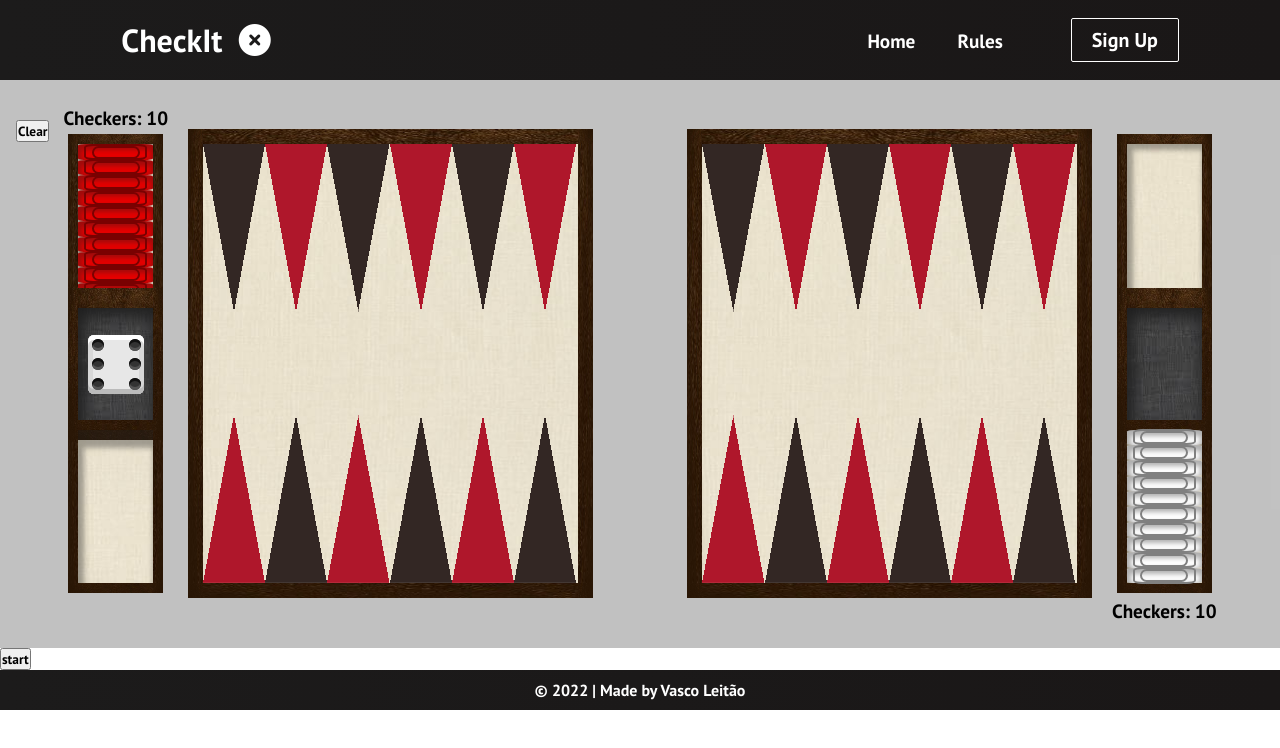
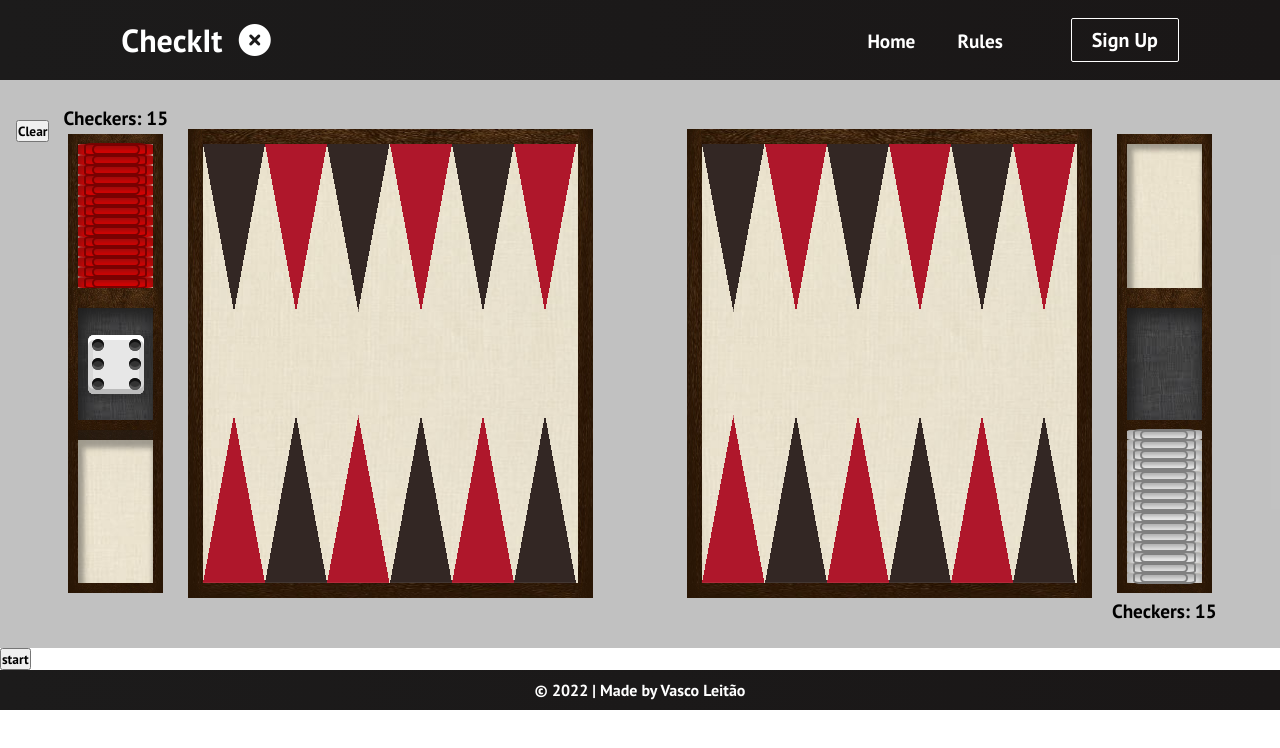
Before and after one commit to CodeCaco/CheckIt, a React (Create React App) app in the folder backgammon-webapp/: page /play in a window 1280 px wide. Shown: the top 748 px of the page. Built offline with nearby package versions, Linux system fonts and the light colour scheme.

Commit message:
Add Checker Moving to Box
Addded the functionality when bearing off to move the checker from the
origin pip to the box. Also added some extra comments.

```diff
--- a/backgammon-webapp/src/components/board/Triangle.css
+++ b/backgammon-webapp/src/components/board/Triangle.css
@@ -5,7 +5,7 @@
 
 .checkers-column {
     display: grid;
-    grid-template-rows: repeat(11, 1fr);
+    grid-template-rows: repeat(16, 1fr);
     width: 100%;
     height: 100%;
 }
@@ -16,10 +16,6 @@
 }
 
 .click {
-    cursor: pointer;
-}
-
-.receivable {
     cursor: pointer;
 }
 
@@ -58,4 +54,5 @@
 
 .receivable {
     --color: rgba(0, 128, 0, 0.70);
+    cursor: pointer;
 }
--- a/backgammon-webapp/src/components/board/outside/boxes/CheckerBox.css
+++ b/backgammon-webapp/src/components/board/outside/boxes/CheckerBox.css
@@ -4,7 +4,7 @@
     height: 35%;
     width: 100%;
     display: grid;
-    grid-template-rows: repeat(10, 1fr);
+    grid-template-rows: repeat(15, 1fr);
     box-shadow: 3px 3px 5px 3px rgba(31, 31, 31, 0.356) inset;
 }
 
@@ -40,6 +40,11 @@
     height: 35%;
     width: 100%;
     display: grid;
-    grid-template-rows: repeat(10, 1fr);
+    grid-template-rows: repeat(15, 1fr);
     box-shadow: 3px 15px 5px 3px rgba(31, 31, 31, 0.356) inset;
 }
+
+.box-receivable {
+    background-color: rgba(0, 128, 0, 0.70);
+    cursor: pointer;
+}
--- a/backgammon-webapp/src/components/board/outside/boxes/CheckerBox.js
+++ b/backgammon-webapp/src/components/board/outside/boxes/CheckerBox.js
@@ -2,25 +2,32 @@ import React from 'react'
 import './CheckerBox.css'
 
 export const CheckerBox = (props) => {
-    let up, down = null
+    let up, down, upReceivable, upClick, downReceivable, downClick = null
+
+    const checkReceivable = props.box.receivable ? "box-receivable" : ""
+    const checkReceivableOnClick = props.box.receivable ? props.box.receivable : null
 
     const checkLeftSide = props.side === "left" ? true : false
     if (checkLeftSide) {
         up = props.checker
+        upReceivable = checkReceivable
+        upClick = checkReceivableOnClick
     } else {
         down = props.checker
+        downReceivable = checkReceivable
+        downClick = checkReceivableOnClick
     }
     return (
         <>
             <div className={`counter ${props.side}`}>Checkers: {props.box.checkers}</div>
             <div className={`outside-column ${props.side}`}>
-                <div className="box-up">
+                <div className={`box-up ${upReceivable}`} onClick={upClick}>
                     {up}
                 </div>
                 <div className="box-middle">
                     {props.children}
                 </div>
-                <div className="box-down">
+                <div className={`box-down ${downReceivable}`} onClick={downClick}>
                     {down}
                 </div>
             </div>
--- a/backgammon-webapp/src/components/board/outside/dice/Dice.css
+++ b/backgammon-webapp/src/components/board/outside/dice/Dice.css
@@ -12,8 +12,10 @@
 	padding: 1%;
 	background-color: #e7e7e7;
 	box-shadow: inset 0 5px white, inset 0 -5px #bbb, inset 5px 0 #d7d7d7,
-		inset -5px 0 #d7d7d7;
+		inset -5px 0 #d7d7d7,
+		3px 3px 5px 3px rgba(31, 31, 31, 0.356);
 	border-radius: 10%;
+	z-index: 20;
 }
 
 .btn-dice .clickable {
--- a/backgammon-webapp/src/components/pages/Play.js
+++ b/backgammon-webapp/src/components/pages/Play.js
@@ -10,7 +10,7 @@ class Play extends Component {
     p2FirstChecker: 11,
     moving: false,
     pips: Array(24).fill({player: null, checkers: 0}),
-    boxes: Array(2).fill().map((_, i) => ({player: i + 1, checkers: 10}))
+    boxes: Array(2).fill().map((_, i) => ({player: i + 1, checkers: 15}))
   }
 
   // function responsible for handling the roll of the dice
@@ -29,8 +29,8 @@ class Play extends Component {
       }
     }
 
+    dice = [6, 6, 3]
     dice.sort((a, b) => b - a)
-    dice = [6, 3]
     let pips = this.cleanPips(this.state.pips)
 
     // find the available moves after the roll of the dice
@@ -80,7 +80,6 @@ class Play extends Component {
       const originIndex = pips.findIndex(p => p === pip)
       const pathOriginIndex = pipPath.findIndex(p => p === originIndex)
 
-      console.log("Pip: ", originIndex)
       let numberOfPossibleDestinations = 0
       dice.forEach((die) => {
         // calculate the destination index to get pip from the pipPath
@@ -97,7 +96,7 @@ class Play extends Component {
         }
       })
 
-      if(this.handleBearing(pips, pathOriginIndex, dice, pipPath)) {
+      if(this.handleBearing(pips, pathOriginIndex, dice, pipPath).canBearOff) {
         numberOfPossibleDestinations++
       }
 
@@ -115,6 +114,7 @@ class Play extends Component {
 
     // remove all the highlights from the board
     let pips = this.cleanPips(this.state.pips)
+    let boxes = this.cleanBoxes(this.state.boxes)
 
     // check if checker was set or unset by player
     const checker = originIndex !== this.state.moving ? originIndex : false
@@ -140,9 +140,17 @@ class Play extends Component {
           }
         }
       });
+
       possibleDestinations.forEach((pip) => {
         pips[pip.index].receivable = this.receiverClick.bind(this, pip.index, pip.die)
       })
+
+      const bearOffInformation = this.handleBearing(pips, pathOriginIndex, dice, pipPath)
+      if (bearOffInformation.canBearOff) {
+        const player = this.state.player1 ? 0 : 1
+        boxes[player].receivable = this.receiverClick.bind(this, null, bearOffInformation.bearableDie)
+      }
+
     } else {
       // if checker is unset then find and highlight all the checkers available to move again
       const moves = this.findMoves(pips, this.state.dice, firstCheckerIndex);
@@ -151,7 +159,8 @@ class Play extends Component {
 
     this.setState({
       pips: pips,
-      moving: checker
+      moving: checker,
+      boxes: boxes
     })
   }
 
@@ -181,6 +190,8 @@ class Play extends Component {
     }
 
     let pips = this.cleanPips(this.state.pips)
+    let boxes = this.cleanBoxes(this.state.boxes)
+
     let moving = this.state.moving
 
     // remove checker from the origin pip
@@ -193,12 +204,18 @@ class Play extends Component {
 
     // update moving checker to null to notify that no checker is moving
     moving = null
+    let player = this.state.player1 ? 1 : 2
 
-    // add a checker to the destination pip & update the pip's player occupation to that of the checker owner
-    pips[index].checkers++
-    let player = this.state.player1 ? 1 : 2
-    pips[index].player = player
-
+    if (index === null) {
+      boxes[player - 1].checkers++
+      if (boxes[player - 1].checkers === 1) {
+        console.log("End")
+      }
+    } else {
+      // add a checker to the destination pip & update the pip's player occupation to that of the checker owner
+      pips[index].checkers++
+      pips[index].player = player
+    }
     // after move is done, remove the die responsible for said move
     let dice = this.state.dice
     const dieIndex = dice.findIndex(d => d === die)
@@ -217,7 +234,8 @@ class Play extends Component {
       dice: dice,
       pips: pips,
       player1: player,
-      moving: moving
+      moving: moving,
+      boxes: boxes
     })
     if (this.state.player1) {
       this.setState({
@@ -230,6 +248,7 @@ class Play extends Component {
       }
   }
 
+  // function that iterates through the last table and sees if user has all the checkers in it meaning it can start bearing off pieces
   checkBearingPosition = (pips) => {
     const player = this.state.player1 ? 1 : 2
     let bearablePips = []
@@ -252,8 +271,12 @@ class Play extends Component {
     }
   }
 
+  // function that checks if checker is allowed to bear off or not
   handleBearing = (pips, pipPathIndex, dice, pipPath) => {
     let canBearOff = false
+    let bearableDie = null
+
+    // check if the board position allows for bearing off
     if (!this.checkBearingPosition(pips)) {
       canBearOff = false
     } else {
@@ -262,31 +285,40 @@ class Play extends Component {
         const exactBearOff = (pipPathIndex + die) === 24 ? true : false
         if (exactBearOff) {
           canBearOff = true
+          bearableDie = die
         }
       })
 
+      // if there is not exact bear off we need to check if there are checkers that could utilise a portion of die to bear off
       if (!canBearOff) {
+
+        // calculate if die is more than the remaining path of checker
         const moreBearOff = (pipPathIndex + dice[0]) > 24 ? true : false
+
+        // if it is, we need to check if there are checkers behind that have priority move
         if (moreBearOff) {
-          let highestPointChecker = true
+          let highestPipChecker = true
+
+          // loop through each pip behind and check if it has a checker by checking if the current pip is the highest pip checker
           for (let i = pipPathIndex-1; i >= pipPath.length - 6; i--) {
             const player = this.state.player1 ? 1 : 2
             const backwardIndex = pipPath[i]
-            console.log("BI:", pips[backwardIndex])
+
+            // if it encounters a pip with checkers that belong to the user wishing to bear off, then that means that the checker is not the highest pip checker
             if (pips[backwardIndex].checkers > 0 && pips[backwardIndex].player === player ) {
-              highestPointChecker = false
+              highestPipChecker = false
             }
-            console.log(canBearOff)
           }
-          if (highestPointChecker) {
+
+          // if no pip has checkers that belong to user, then checker is allowed to bear off
+          if (highestPipChecker) {
             canBearOff = true
+            bearableDie = dice[0]
           }
-          console.log("HigherPointChecker: ", highestPointChecker)
         }
       }
     }
-    console.log(canBearOff)
-    return canBearOff
+    return {canBearOff: canBearOff, bearableDie: bearableDie}
   }
 
   // function responsible to give a new pip array without movable or receivable functions
@@ -295,6 +327,13 @@ class Play extends Component {
       return {player: pip.player, checkers: pip.checkers}
     })
     return newPips
+  }
+
+  cleanBoxes = (boxes) => {
+    let newBoxes = boxes.map((box, i) => {
+      return {player: i + 1, checkers: box.checkers}
+    })
+    return newBoxes
   }
 
   clearDice = () => {
@@ -313,9 +352,11 @@ class Play extends Component {
     const pips = [...this.state.pips]
 
     pips[12] = {player: 1, checkers: 1}
-    pips[11] = {player: 2, checkers: 1}
-    pips[1] = {player: 1, checkers: 4}
-    pips[0] = {player: 1, checkers: 1}
+    pips[11] = {player: 2, checkers: 15}
+
+    pips[0] = {player: 1, checkers: 2}
+    pips[2] = {player: 1, checkers: 3}
+
     const boxes = [...this.state.boxes]
 
     boxes[0].checkers = 0
--- a/backgammon-webapp/src/components/pieces/Checkers.css
+++ b/backgammon-webapp/src/components/pieces/Checkers.css
@@ -2,7 +2,7 @@
     position: relative;
     background: var(--checker);
     box-shadow: -3px -3px 5px 5px rgba(0, 0, 0, 0.5) inset, 2px 2px 5px 3px rgba(255, 255, 255, 0.3) inset;
-    width: 75%;
+    width: 65%;
     aspect-ratio: 1;
     top: 1%;
     margin: 0px auto;
```
